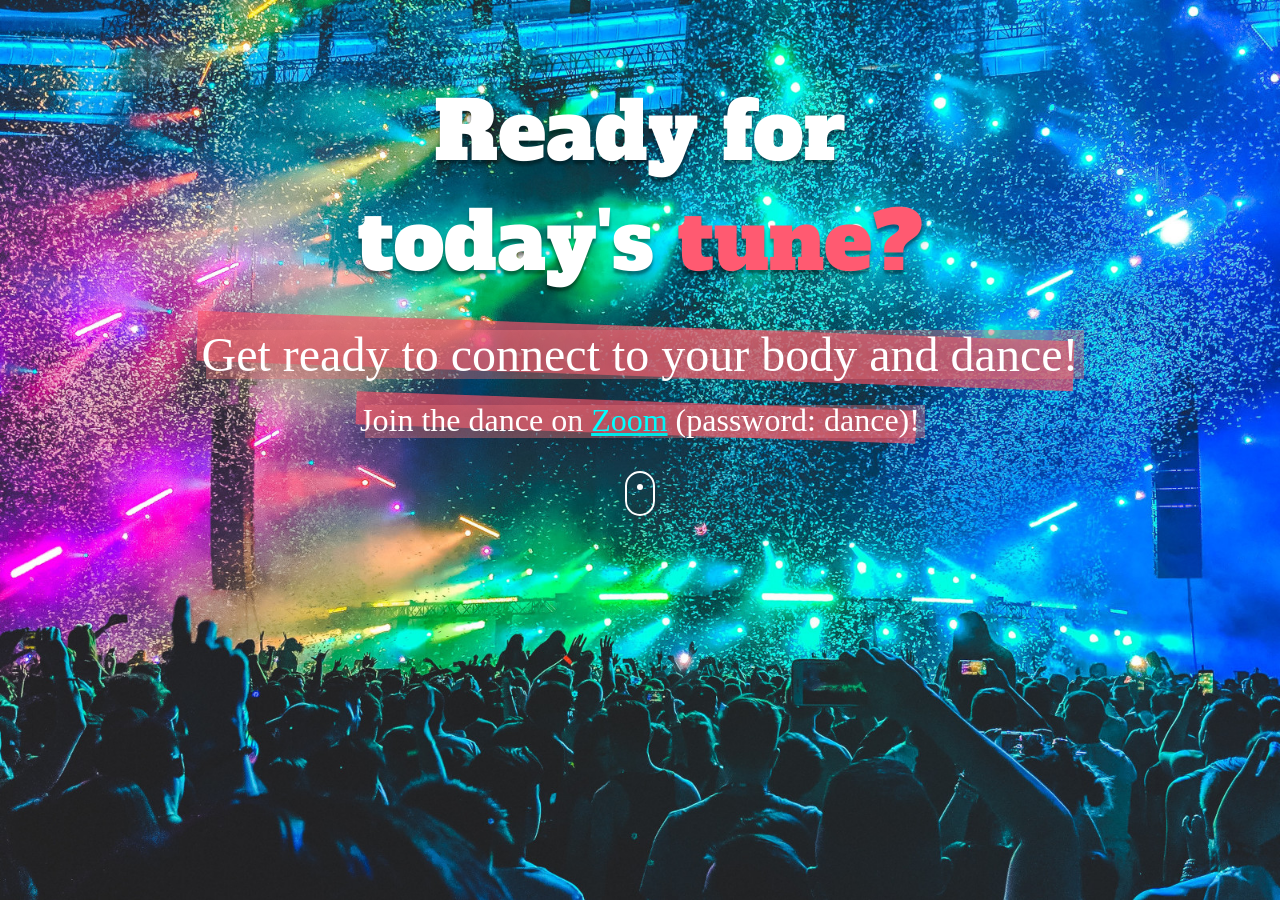
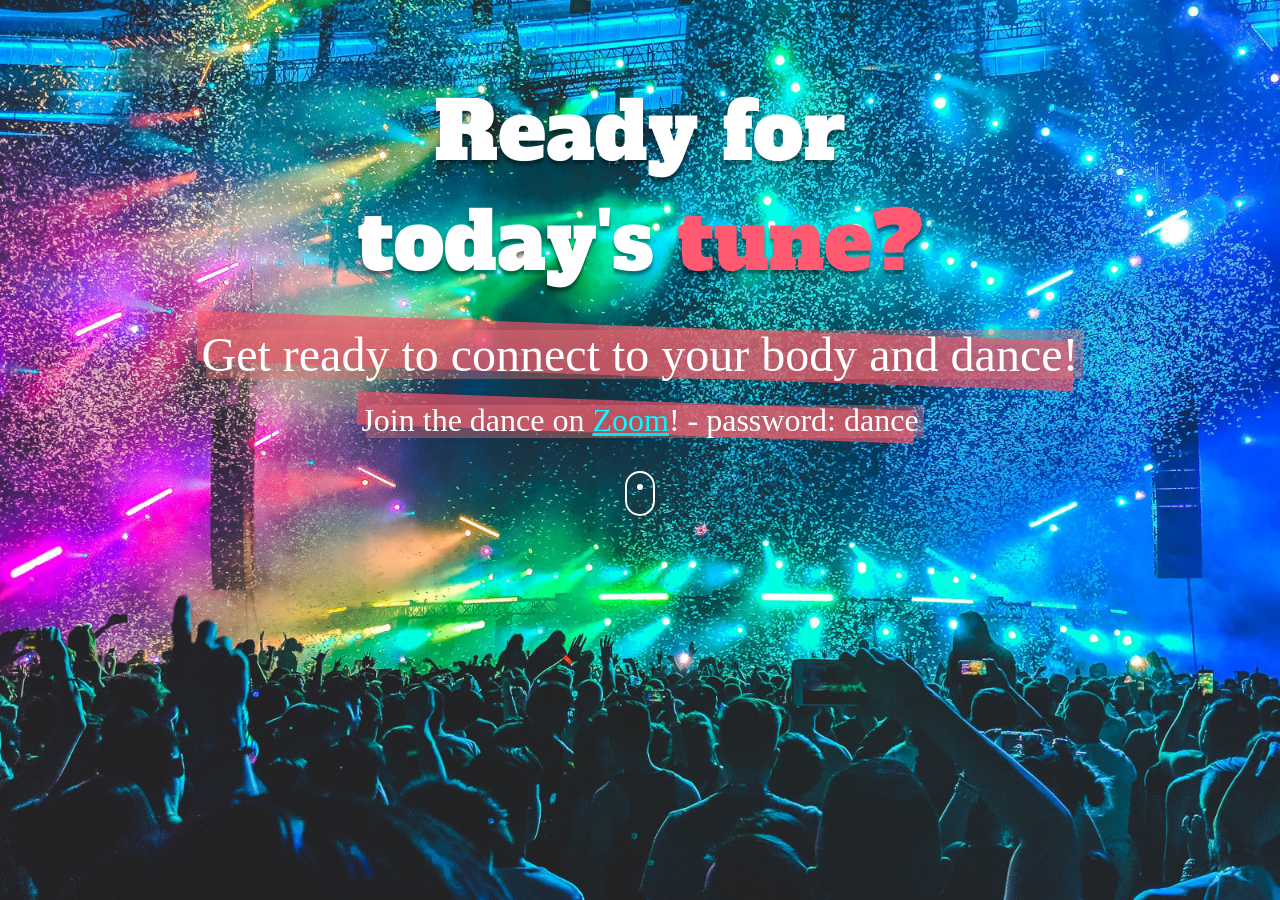
Before and after one commit to cele-carrillo/one-tune-today, a Jekyll site: the page built from index.html, in a window 1280 px wide. Built offline with Jekyll 4.4.1, drawn with Linux system fonts in a browser that asks for light colours; nearby versions of some CDN libraries; some web fonts are replaced.

```diff
--- a/index.html
+++ b/index.html
@@ -27,7 +27,7 @@ zoom_id: "684-275-653"
 			<h3 class="large-blur">
 			<span class="highlight-container highlight">
 				<span class="highlight">
-					Join the dance on <a href="https://zoom.us/j/{{ page.zoom_id }}" target="_blank">Zoom</a> (password: dance)!
+					Join the dance on <a href="https://zoom.us/j/{{ page.zoom_id }}" target="_blank">Zoom</a>! - password: dance
 				</span>
 			</span>
 			</h3>
```
